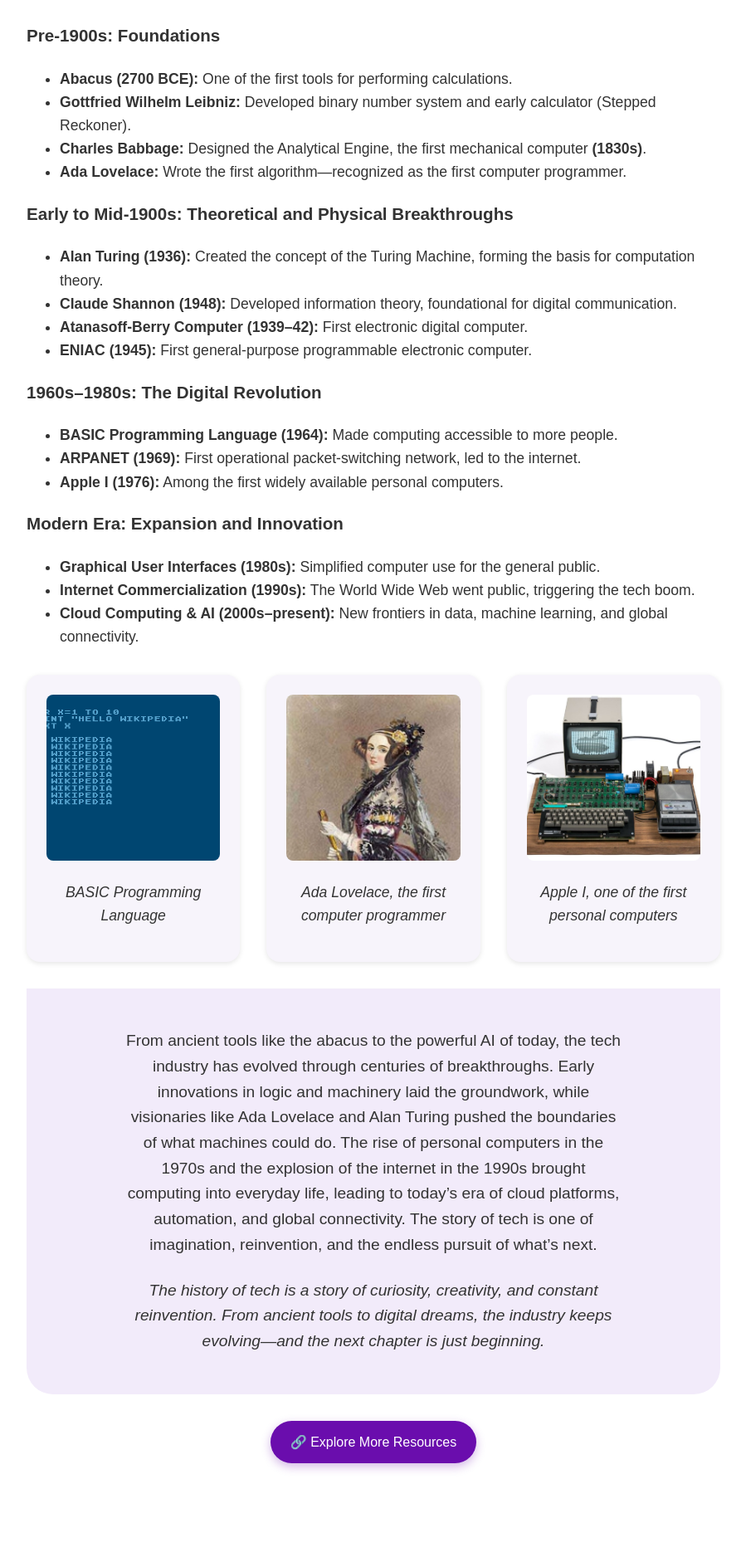
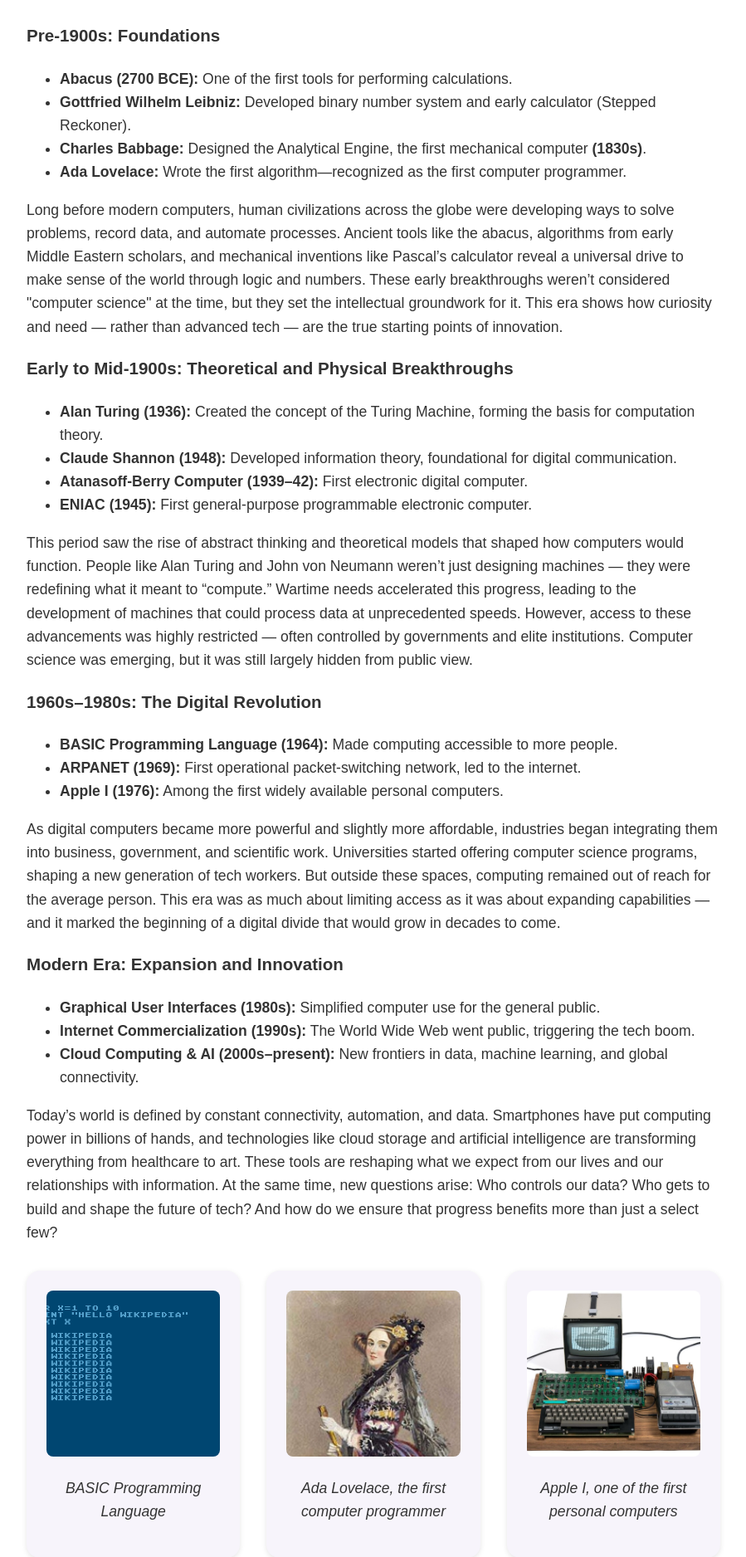
Before and after one commit to olingerkassie/History-Website-Project, a Python web app: template templates/history.html in a window 1280 px wide. Shown: the part 990-2866 px from the top of the page at 83% size, without its empty margins (190-1089 px from the left). Before the commit the page ends 2762 px from the top, so only its background shows below. Run offline with Jinja, Linux system fonts and the light colour scheme; the template is opened without the code that fills it, so the values that code supplies are empty.

Commit message:
added contextual paragraphs to history page

```diff
--- a/templates/history.html
+++ b/templates/history.html
@@ -45,6 +45,7 @@
         <li><strong>Charles Babbage:</strong> Designed the Analytical Engine, the first mechanical computer <strong>(1830s)</strong>.</li>
         <li><strong>Ada Lovelace:</strong> Wrote the first algorithm—recognized as the first computer programmer.</li>
       </ul>
+      <p>Long before modern computers, human civilizations across the globe were developing ways to solve problems, record data, and automate processes. Ancient tools like the abacus, algorithms from early Middle Eastern scholars, and mechanical inventions like Pascal’s calculator reveal a universal drive to make sense of the world through logic and numbers. These early breakthroughs weren’t considered "computer science" at the time, but they set the intellectual groundwork for it. This era shows how curiosity and need — rather than advanced tech — are the true starting points of innovation.</p>
 
       <!-- 🌟 Early to Mid-1900s Group -->
       <h3>Early to Mid-1900s: Theoretical and Physical Breakthroughs</h3>
@@ -54,6 +55,7 @@
         <li><strong>Atanasoff-Berry Computer (1939–42):</strong> First electronic digital computer.</li>
         <li><strong>ENIAC (1945):</strong> First general-purpose programmable electronic computer.</li>
       </ul>
+      <p>This period saw the rise of abstract thinking and theoretical models that shaped how computers would function. People like Alan Turing and John von Neumann weren’t just designing machines — they were redefining what it meant to “compute.” Wartime needs accelerated this progress, leading to the development of machines that could process data at unprecedented speeds. However, access to these advancements was highly restricted — often controlled by governments and elite institutions. Computer science was emerging, but it was still largely hidden from public view.</p>
 
       <!-- 🌟 1960s-1980s Group -->
       <h3>1960s–1980s: The Digital Revolution</h3>
@@ -62,6 +64,7 @@
         <li><strong>ARPANET (1969):</strong> First operational packet-switching network, led to the internet.</li>
         <li><strong>Apple I (1976):</strong> Among the first widely available personal computers.</li>
       </ul>
+      <p>As digital computers became more powerful and slightly more affordable, industries began integrating them into business, government, and scientific work. Universities started offering computer science programs, shaping a new generation of tech workers. But outside these spaces, computing remained out of reach for the average person. This era was as much about limiting access as it was about expanding capabilities — and it marked the beginning of a digital divide that would grow in decades to come.</p>
 
       <!-- 🌟 Modern Era Group -->
       <h3>Modern Era: Expansion and Innovation</h3>
@@ -70,6 +73,7 @@
         <li><strong>Internet Commercialization (1990s):</strong> The World Wide Web went public, triggering the tech boom.</li>
         <li><strong>Cloud Computing & AI (2000s–present):</strong> New frontiers in data, machine learning, and global connectivity.</li>
       </ul>
+      <p>Today’s world is defined by constant connectivity, automation, and data. Smartphones have put computing power in billions of hands, and technologies like cloud storage and artificial intelligence are transforming everything from healthcare to art. These tools are reshaping what we expect from our lives and our relationships with information. At the same time, new questions arise: Who controls our data? Who gets to build and shape the future of tech? And how do we ensure that progress benefits more than just a select few?</p>
 
       <div class="image-row">
         <div class="card">
@@ -93,7 +97,7 @@
       </div>
       <section class="hero">
       <p>
-        From ancient tools like the abacus to the powerful AI of today, the tech industry has evolved through centuries of breakthroughs. Early innovations in logic and machinery laid the groundwork, while visionaries like Ada Lovelace and Alan Turing pushed the boundaries of what machines could do. The rise of personal computers in the 1970s and the explosion of the internet in the 1990s brought computing into everyday life, leading to today’s era of cloud platforms, automation, and global connectivity. The story of tech is one of imagination, reinvention, and the endless pursuit of what’s next.
+        The history of computer science is more than machines and milestones — it’s about people solving problems, expanding knowledge, and forging connections. From the abacus to AI, centuries of innovation have shaped the way we live and think. Visionaries like Ada Lovelace and Alan Turing reimagined what machines could do, while the rise of personal computers and the internet brought tech into everyday life. By understanding not just the inventions, but also their impact and who they included or left behind, we can imagine a future where innovation is thoughtful, and access is a right — not a privilege.
       </p>
       <p style="font-style: italic; margin-top: 1.5rem;">
         The history of tech is a story of curiosity, creativity, and constant reinvention. From ancient tools to digital dreams, the industry keeps evolving—and the next chapter is just beginning.
```
